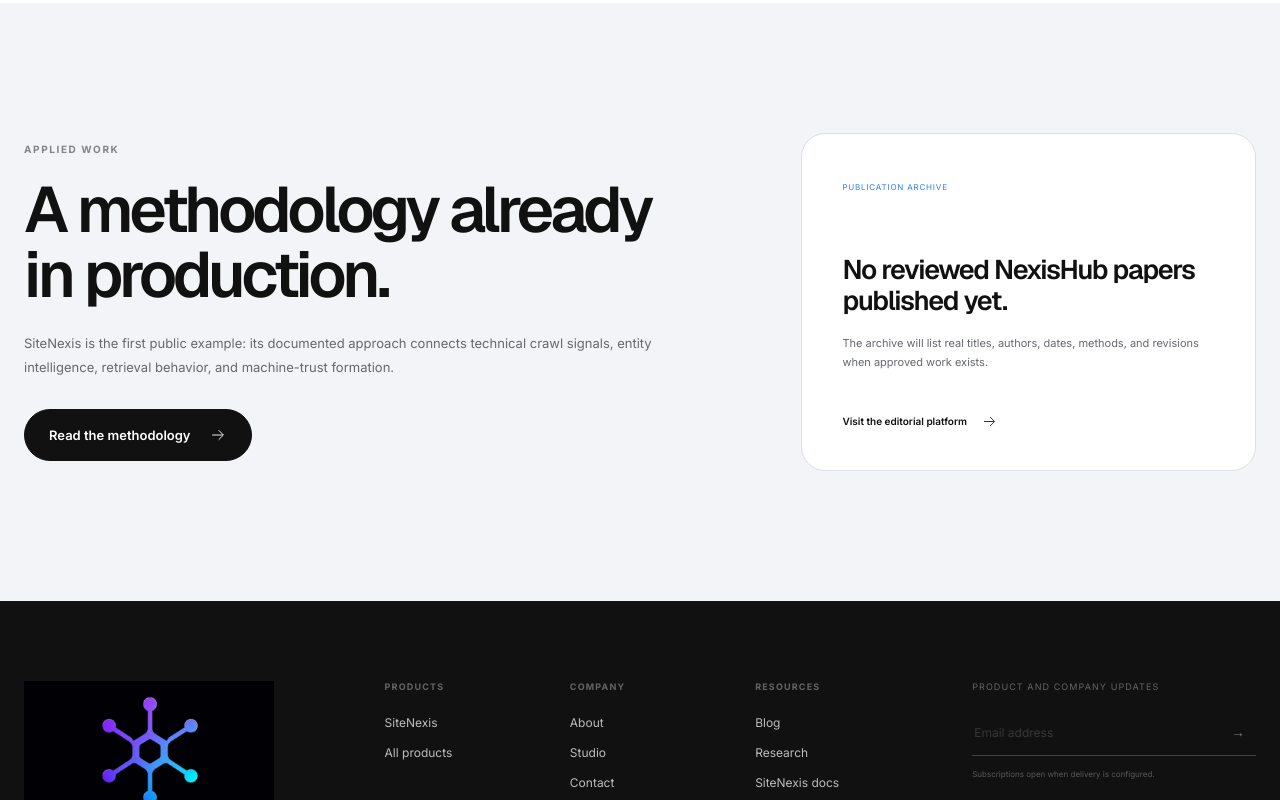
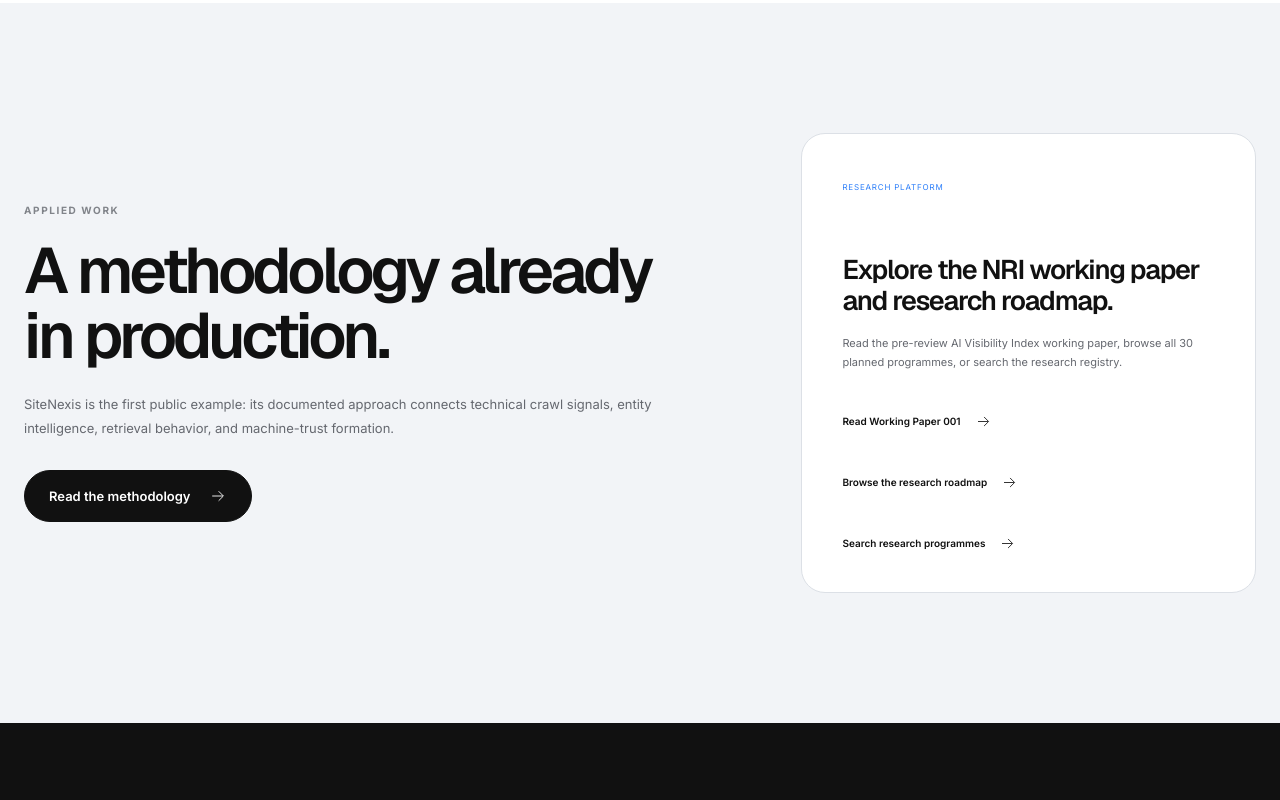
Before and after one commit to kellyxy110/NexisHub, a Next.js app in the folder website/: page /research in a window 1280 px wide. Shown: the part 3140-3940 px from the top of the page. Built offline with nearby package versions, Linux system fonts and the light colour scheme.

Commit message:
surface NRI research discovery links

```diff
--- a/website/src/app/research/page.tsx
+++ b/website/src/app/research/page.tsx
@@ -11,6 +11,6 @@ export default function ResearchPage() {
       <section className="research-agenda"><div className="shell"><div className="research-heading"><div><p className="kicker">The research agenda</p><h2>Eight connected fields.</h2></div><p>These are durable areas of inquiry, not claims that NexisHub has already published findings in each field.</p></div><div className="research-grid">{researchAreas.map(([title, text], index) => <article key={title}><span>0{index + 1}</span><h3>{title}</h3><p>{text}</p></article>)}</div></div></section>
       <section className="research-method"><div className="shell"><div><p className="kicker kicker--light">Research method</p><h2>Evidence before announcements.</h2></div><div className="research-steps"><span><b>01</b>Observe the real system</span><span><b>02</b>Frame a testable question</span><span><b>03</b>Experiment within clear boundaries</span><span><b>04</b>Validate, review, and document</span><span><b>05</b>Publish what survives scrutiny</span></div></div></section>
       <section className="research-principles"><div className="shell research-principles-grid"><div><p className="kicker">Research principles</p><h2>Intelligence with integrity.</h2></div><div><article><h3>Explainability</h3><p>A useful result should reveal how it was formed and where uncertainty remains.</p></article><article><h3>Human checkpoints</h3><p>Review requirements scale with consequence; higher-risk outputs demand stronger oversight.</p></article><article><h3>Context isolation</h3><p>Shared intelligence does not mean leaking one product&apos;s data or context into another.</p></article><article><h3>Applied relevance</h3><p>Research earns priority when it can improve a real product, workflow, or decision.</p></article></div></div></section>
-      <section className="research-output"><div className="shell research-output-grid"><div><p className="kicker">Applied work</p><h2>A methodology already in production.</h2><p>SiteNexis is the first public example: its documented approach connects technical crawl signals, entity intelligence, retrieval behavior, and machine-trust formation.</p><a className="button" href={siteNexisLinks.methodology} data-analytics="research-sitenexis-methodology">Read the methodology <Arrow /></a></div><div className="research-archive"><span>Publication archive</span><h3>No reviewed NexisHub papers published yet.</h3><p>The archive will list real titles, authors, dates, methods, and revisions when approved work exists.</p><Link href="/blog">Visit the editorial platform <Arrow /></Link></div></div></section>
+      <section className="research-output"><div className="shell research-output-grid"><div><p className="kicker">Applied work</p><h2>A methodology already in production.</h2><p>SiteNexis is the first public example: its documented approach connects technical crawl signals, entity intelligence, retrieval behavior, and machine-trust formation.</p><a className="button" href={siteNexisLinks.methodology} data-analytics="research-sitenexis-methodology">Read the methodology <Arrow /></a></div><div className="research-archive"><span>Research platform</span><h3>Explore the NRI working paper and research roadmap.</h3><p>Read the pre-review AI Visibility Index working paper, browse all 30 planned programmes, or search the research registry.</p><div style={{ display: "flex", flexDirection: "column", gap: 14 }}><Link href="/research/ai-visibility-index">Read Working Paper 001 <Arrow /></Link><Link href="/research/roadmap">Browse the research roadmap <Arrow /></Link><Link href="/research/search">Search research programmes <Arrow /></Link></div></div></div></section>
     </main><SiteFooter /></>;
 }
--- a/website/src/app/sitemap.ts
+++ b/website/src/app/sitemap.ts
@@ -3,6 +3,6 @@ import { blogPosts } from "@/lib/posts";
 
 export default function sitemap(): MetadataRoute.Sitemap {
   const base = process.env.NEXT_PUBLIC_SITE_URL ?? "https://nexishub.vercel.app";
-  const routes = ["", "/products", "/products/sitenexis", "/studio", "/about", "/blog", "/research", "/contact", "/legal", "/legal/privacy", "/legal/terms", "/legal/cookies"];
+  const routes = ["", "/products", "/products/sitenexis", "/studio", "/about", "/blog", "/research", "/research/ai-visibility-index", "/research/roadmap", "/research/publications", "/research/search", "/contact", "/legal", "/legal/privacy", "/legal/terms", "/legal/cookies"];
   return [...routes.map((route) => ({ url: `${base}${route}`, lastModified: new Date("2026-07-20"), changeFrequency: route === "" ? "weekly" as const : "monthly" as const, priority: route === "" ? 1 : route === "/products/sitenexis" ? 0.9 : 0.7 })), ...blogPosts.filter((post) => post.status === "Published").map((post) => ({ url: `${base}${post.canonicalPath}`, lastModified: new Date(post.updatedDate), changeFrequency: "monthly" as const, priority: 0.85 }))];
 }
```
